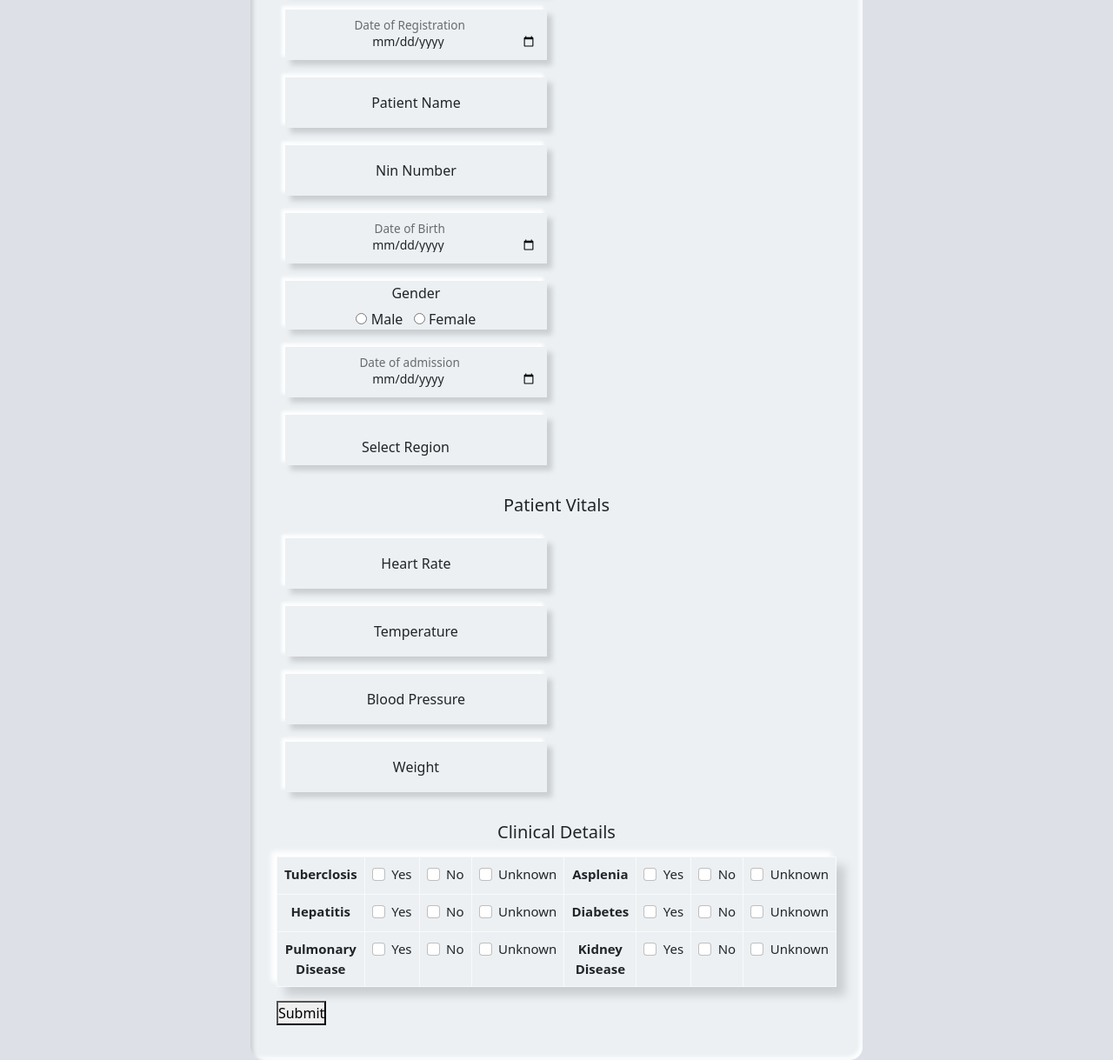
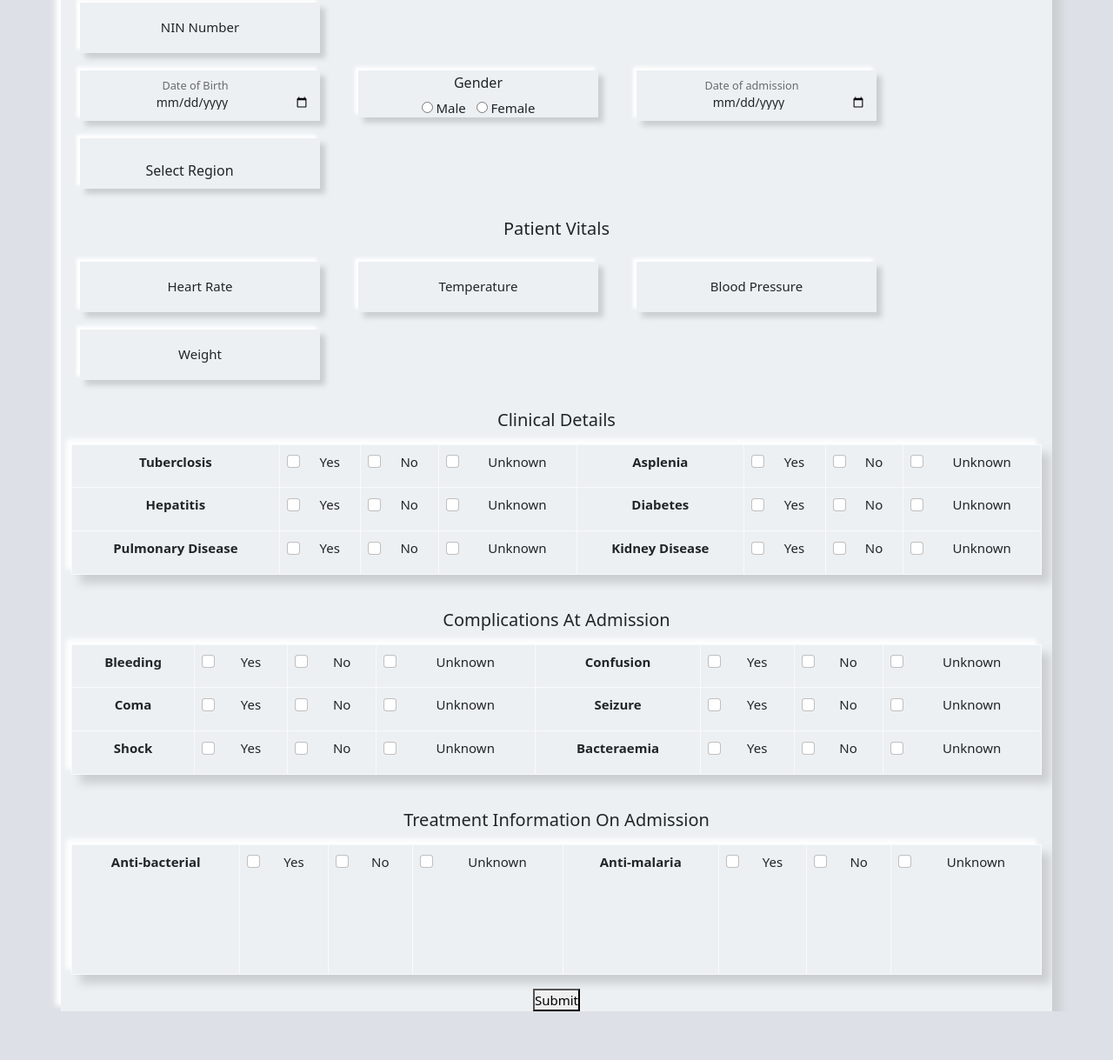
Before and after one commit to yoginoit39/ebola-reg-form, a plain HTML site: page form.html in a window 1280 px wide. Shown: the part 333-1552 px from the top of the page at 87% size. After the commit the page ends 1496 px from the top, so only its background shows below. Drawn offline with nearby package versions, Linux system fonts and the light colour scheme.

Commit message:
Indenting and layout

```diff
--- a/css/style.css
+++ b/css/style.css
@@ -22,12 +22,12 @@ text-decoration: none;
 
 .header{
     text-align: center;
-    margin-top: 50px;
+    margin: 50px;
 }
 
 .form-container{
     margin-top: 50px;
-    width: 55%;
+    width: 50%;
     height: fit-content;
     border-radius: 15px;
     padding: 40px;
@@ -38,7 +38,7 @@ text-decoration: none;
 }
 
 .form-floating{
-    width: 325px;
+    width: 300px;
     margin: 10px;
 }
 
@@ -124,3 +124,21 @@ text-decoration: none;
 .form-check-input:hover{
     box-shadow: 0 5px 15px rgba(245, 180, 3, 0.616);
 }
+
+.button{
+    text-align: center;
+    align-content: center;
+    border-radius: 0px;
+    background: #ecf0f3;
+    font-size: 15px;
+    box-shadow: 10px 10px 10px #cbced1,  -6px -6px 6px white;
+}
+
+.container{
+    text-align: center;
+    align-content: center;
+    border-radius: 0px;
+    background: #ecf0f3;
+    font-size: 15px;
+    box-shadow: 10px 10px 10px #cbced1,  -6px -6px 6px white;
+}
--- a/form.html
+++ b/form.html
@@ -11,7 +11,7 @@
 
 </head>
 <body>
-
+  <container>
     <nav class="navbar bg-dark">
       <div class="container-fluid">
         <span class="navbar-brand mb-0 h1" style="color: white;">Ebola Form</span>
@@ -20,42 +20,42 @@
     </nav>
 
     <div class="header">
-                <h3>Ebola Patient Registration Form</h3>
+      <h3>Rapid Case Management form - Ebola Virus disease</h3>
     </div>
 
-            <div class="container form-container d-flex aligns-items-center justify-content-center">
-              <form action=""  id="regForm">
-                    <h5 class="pt-0 text-center text-capitalize">Patient information</h5>
+    <div class="container">
+      <section class="vitals">
+        <h5 class="pt-4 pb-2 text-center text-capitalize">Patient Information</h5>
+
         <div class="row">
-                            <div class="form-floating  col-lg-6">
-                                <input type="text" class="form-control text-center" disabled="disabled" placeholder="First Name" >
-                                <label id="float-lables">P/N 0030</label>
+
+          <div class="form-floating col-3">
+            <input type="text" name="patientName" class="form-control text-center" id="floatingInput" placeholder="Patient Name">
+            <label id="float-lables">Patient Name</label>
           </div>
-                        <div class="form-floating col-lg-5">
+
+          <div class="form-floating  col-3">
+            <input type="text" name="patientID" class="form-control text-center" id="floatingInput" placeholder="Patient ID Number" >
+            <label id="float-lables">Patient ID Number</label>
+          </div>
+
+          <div class="form-floating col-3">
             <input type="date" name="reg-date" class="form-control text-center" id="date-pick" placeholder="">
             <label id="float-lables-date">Date of Registration</label>
           </div>
-                    </div>
-                    <div class="row">
-                            <div class="form-floating col-lg-5">
-                                <input type="text" name="patientName" class="form-control text-center" id="floatingInput" placeholder="Patient Name">
-                                <label id="float-lables">Patient Name</label>
 
-                            </div>
-
-                            <div class="form-floating col-lg-5">
+          <div class="form-floating col-3">
             <input type="text" name="NinFields" class="form-control text-center " id="Input" placeholder="Nin Number">
-                                <label id="float-lables">Nin Number</label>
-
+            <label id="float-lables">NIN Number</label>
           </div>
         </div>
 
         <div class="row">
-                        <div class="form-floating col-lg-5">
+          <div class="form-floating col-3">
             <input type="date" class="form-control text-center" id="date-pick" placeholder="Date of Birth">
             <label id="float-lables-date">Date of Birth</label>
           </div>
-                        <div class="form-floating col-lg-5">
+          <div class="form-floating col-3">
             <div class="list">
               <h6>Gender</h6>
               <div class="item">
@@ -69,14 +69,12 @@
               </div>
             </div>
           </div>
-                    </div>
-
-                    <div class="row">
-                        <div class="form-floating col-lg-5">
+          <div class="form-floating col-3">
             <input type="date" class="form-control text-center" id="date-pick" placeholder="Date of admission">
             <label id="float-lables-date">Date of admission</label>
           </div>
-                        <div class="form-floating col-lg-5">
+
+          <div class="form-floating col-3">
             <select class="form-select text-center" aria-label="Default select example">
               <option selected>Select Region</option>
               <option value="1">Kampala</option>
@@ -85,15 +83,18 @@
             </select>
           </div>
         </div>
-
+      </section>
 
       <section class="vitals">
         <h5 class="pt-4 pb-2 text-center text-capitalize">Patient Vitals</h5>
+
         <div class="row">
+
           <div class="form-floating col-lg-6">
             <input type="text"  class="form-control text-center" id="floatingInput" placeholder="Heart Rate">
             <label id="float-lables">Heart Rate</label>
           </div>
+
           <div class="form-floating col-lg-6">
             <input type="text"  class="form-control text-center" id="floatingInput" placeholder="Heart Rate">
             <label id="float-lables">Temperature</label>
@@ -103,6 +104,7 @@
             <input type="text"  class="form-control text-center" id="floatingInput" placeholder="Heart Rate">
             <label id="float-lables">Blood Pressure</label>
           </div>
+
           <div class="form-floating col-lg-6">
             <input type="text" class="form-control text-center" id="floatingInput" placeholder="Heart Rate">
             <label id="float-lables">Weight</label>
@@ -116,114 +118,88 @@
 
           <tbody>
             <tr>
-                                        <td> <b>Tuberclosis</b> </td>
+              <td> <b>Tuberclosis</b>
+              </td>
               <td>
                 <div class="form-check">
                   <input class="form-check-input" type="checkbox" value="" id="defaultCheck1">
-                                                <label class="form-check-label" for="defaultCheck1">
-                                                  Yes
+                  <label class="form-check-label" for="defaultCheck1">Yes
                   </label>
                 </div>
               </td>
               <td>
                 <div class="form-check">
                   <input class="form-check-input" type="checkbox" value="" id="defaultCheck1">
-                                                <label class="form-check-label" for="defaultCheck1">
-                                                 No
-                                                </label>
+                  <label class="form-check-label" for="defaultCheck1">No</label>
                 </div>
               </td>
               <td>
                 <div class="form-check">
                   <input class="form-check-input" type="checkbox" value="" id="defaultCheck1">
-                                                <label class="form-check-label" for="defaultCheck1">
-                                                  Unknown
-                                                </label>
+                  <label class="form-check-label" for="defaultCheck1">Unknown</label>
                 </div>
               </td>
 
-                                        <td>  <b>Asplenia</b></td>
+              <td>  <b>Asplenia</b> </td>
               <td>
                 <div class="form-check">
                   <input class="form-check-input" type="checkbox" value="" id="defaultCheck1">
-                                                <label class="form-check-label" for="defaultCheck1">
-                                                  Yes
-                                                </label>
+                  <label class="form-check-label" for="defaultCheck1">Yes</label>
                 </div>
               </td>
               <td>
                 <div class="form-check">
                   <input class="form-check-input" type="checkbox" value="" id="defaultCheck1">
-                                                <label class="form-check-label" for="defaultCheck1">
-                                                  No
-                                                </label>
+                  <label class="form-check-label" for="defaultCheck1">No</label>
                 </div>
               </td>
 
               <td>
                 <div class="form-check">
                   <input class="form-check-input" type="checkbox" value="" id="defaultCheck1">
-                                                    <label class="form-check-label" for="defaultCheck1">
-                                                      Unknown
-                                                    </label>
+                  <label class="form-check-label" for="defaultCheck1">Unknown</label>
                 </div>
               </td>
-
             </tr>
-
-
 
             <tr>
               <td> <b>Hepatitis</b> </td>
               <td>
                 <div class="form-check">
                   <input class="form-check-input" type="checkbox" value="" id="defaultCheck1">
-                                            <label class="form-check-label" for="defaultCheck1">
-                                              Yes
-                                            </label>
+                  <label class="form-check-label" for="defaultCheck1">Yes</label>
                 </div>
               </td>
               <td>
                 <div class="form-check">
                   <input class="form-check-input" type="checkbox" value="" id="defaultCheck1">
-                                            <label class="form-check-label" for="defaultCheck1">
-                                              No
-                                            </label>
+                  <label class="form-check-label" for="defaultCheck1">No</label>
                 </div>
               </td>
               <td>
                 <div class="form-check">
                   <input class="form-check-input" type="checkbox" value="" id="defaultCheck1">
-                                            <label class="form-check-label" for="defaultCheck1">
-                                              Unknown
-                                            </label>
+                  <label class="form-check-label" for="defaultCheck1">Unknown</label>
                 </div>
               </td>
-
 
               <td> <b> Diabetes</b></td>
               <td>
                 <div class="form-check">
                   <input class="form-check-input" type="checkbox" value="" id="defaultCheck1">
-                                            <label class="form-check-label" for="defaultCheck1">
-                                              Yes
-                                            </label>
+                  <label class="form-check-label" for="defaultCheck1">Yes</label>
                 </div>
               </td>
               <td>
                 <div class="form-check">
                   <input class="form-check-input" type="checkbox" value="" id="defaultCheck1">
-                                            <label class="form-check-label" for="defaultCheck1">
-                                              No
-                                            </label>
+                  <label class="form-check-label" for="defaultCheck1">No</label>
                 </div>
               </td>
               <td>
                 <div class="form-check">
                   <input class="form-check-input" type="checkbox" value="" id="defaultCheck1">
-                                            <label class="form-check-label" for="defaultCheck1">
-                                              Unknown
-                                            </label>
+                  <label class="form-check-label" for="defaultCheck1">Unknown</label>
                 </div>
               </td>
             </tr>
@@ -233,66 +209,238 @@
               <td>
                 <div class="form-check">
                   <input class="form-check-input" type="checkbox" value="" id="defaultCheck1">
-                                            <label class="form-check-label" for="defaultCheck1">
-                                              Yes
-                                            </label>
+                  <label class="form-check-label" for="defaultCheck1">Yes</label>
                 </div>
               </td>
               <td>
                 <div class="form-check">
                   <input class="form-check-input" type="checkbox" value="" id="defaultCheck1">
-                                            <label class="form-check-label" for="defaultCheck1">
-                                              No
-                                            </label>
+                  <label class="form-check-label" for="defaultCheck1">No</label>
                 </div>
               </td>
               <td>
                 <div class="form-check">
                   <input class="form-check-input" type="checkbox" value="" id="defaultCheck1">
-                                            <label class="form-check-label" for="defaultCheck1">
-                                              Unknown
-                                            </label>
+                  <label class="form-check-label" for="defaultCheck1">Unknown</label>
                 </div>
               </td>
               <td> <b>Kidney Disease</b> </td>
               <td>
                 <div class="form-check">
                   <input class="form-check-input" type="checkbox" value="" id="defaultCheck1">
-                                            <label class="form-check-label" for="defaultCheck1">
-                                              Yes
-                                            </label>
+                  <label class="form-check-label" for="defaultCheck1">Yes</label>
                 </div>
               </td>
               <td>
                 <div class="form-check">
                   <input class="form-check-input" type="checkbox" value="" id="defaultCheck1">
-                                            <label class="form-check-label" for="defaultCheck1">
-                                              No
-                                            </label>
+                  <label class="form-check-label" for="defaultCheck1">No</label>
                 </div>
               </td>
               <td>
                 <div class="form-check">
                   <input class="form-check-input" type="checkbox" value="" id="defaultCheck1">
-                                            <label class="form-check-label" for="defaultCheck1">
-                                              Unknown
-                                            </label>
+                  <label class="form-check-label" for="defaultCheck1">Unknown</label>
                 </div>
               </td>
             </tr>
+          </tbody>
+        </table>
+      </section>
+
+      <section class="clinical-details" id="complications-at-admission">
+        <h5 class="pt-4 pb-2 text-center text-capitalize">Complications at admission</h5>
+        <table class="table table-bordered border-light table-container">
+
+          <tbody>
+            <tr>
+              <td> <b>Bleeding</b> </td>
+              <td>
+                <div class="form-check">
+                  <input class="form-check-input" type="checkbox" value="" id="defaultCheck1">
+                  <label class="form-check-label" for="defaultCheck1">Yes</label>
+                </div>
+              </td>
+              <td>
+                <div class="form-check">
+                  <input class="form-check-input" type="checkbox" value="" id="defaultCheck1">
+                  <label class="form-check-label" for="defaultCheck1">No</label>
+                </div>
+              </td>
+              <td>
+                <div class="form-check">
+                  <input class="form-check-input" type="checkbox" value="" id="defaultCheck1">
+                  <label class="form-check-label" for="defaultCheck1">Unknown</label>
+                </div>
+              </td>
+
+              <td>  <b>Confusion</b></td>
+              <td>
+                <div class="form-check">
+                  <input class="form-check-input" type="checkbox" value="" id="defaultCheck1">
+                  <label class="form-check-label" for="defaultCheck1">Yes</label>
+                </div>
+              </td>
+              <td>
+                <div class="form-check">
+                  <input class="form-check-input" type="checkbox" value="" id="defaultCheck1">
+                  <label class="form-check-label" for="defaultCheck1">No</label>
+                </div>
+              </td>
+
+              <td>
+                <div class="form-check">
+                  <input class="form-check-input" type="checkbox" value="" id="defaultCheck1">
+                  <label class="form-check-label" for="defaultCheck1">Unknown</label>
+                </div>
+              </td>
             </tr>
+
+            <tr>
+              <td> <b>Coma</b> </td>
+              <td>
+                <div class="form-check">
+                  <input class="form-check-input" type="checkbox" value="" id="defaultCheck1">
+                  <label class="form-check-label" for="defaultCheck1">Yes</label>
+                </div>
+              </td>
+              <td>
+                <div class="form-check">
+                  <input class="form-check-input" type="checkbox" value="" id="defaultCheck1">
+                  <label class="form-check-label" for="defaultCheck1">No</label>
+                </div>
+              </td>
+              <td>
+                <div class="form-check">
+                  <input class="form-check-input" type="checkbox" value="" id="defaultCheck1">
+                  <label class="form-check-label" for="defaultCheck1"> Unknown</label>
+                </div>
+              </td>
+
+              <td> <b> Seizure</b></td>
+              <td>
+                <div class="form-check">
+                  <input class="form-check-input" type="checkbox" value="" id="defaultCheck1">
+                  <label class="form-check-label" for="defaultCheck1">Yes</label>
+                </div>
+              </td>
+              <td>
+                <div class="form-check">
+                  <input class="form-check-input" type="checkbox" value="" id="defaultCheck1">
+                  <label class="form-check-label" for="defaultCheck1">No</label>
+                </div>
+              </td>
+              <td>
+                <div class="form-check">
+                  <input class="form-check-input" type="checkbox" value="" id="defaultCheck1">
+                  <label class="form-check-label" for="defaultCheck1">Unknown</label>
+                </div>
+              </td>
+            </tr>
+
+            <tr>
+              <td> <b>Shock</b>  </td>
+              <td>
+                <div class="form-check">
+                  <input class="form-check-input" type="checkbox" value="" id="defaultCheck1">
+                  <label class="form-check-label" for="defaultCheck1">Yes</label>
+                </div>
+              </td>
+              <td>
+                <div class="form-check">
+                  <input class="form-check-input" type="checkbox" value="" id="defaultCheck1">
+                  <label class="form-check-label" for="defaultCheck1">No</label>
+                </div>
+              </td>
+              <td>
+                <div class="form-check">
+                  <input class="form-check-input" type="checkbox" value="" id="defaultCheck1">
+                  <label class="form-check-label" for="defaultCheck1">Unknown</label>
+                </div>
+              </td>
+              <td> <b>Bacteraemia</b> </td>
+              <td>
+                <div class="form-check">
+                  <input class="form-check-input" type="checkbox" value="" id="defaultCheck1">
+                  <label class="form-check-label" for="defaultCheck1">Yes</label>
+                </div>
+              </td>
+              <td>
+                <div class="form-check">
+                  <input class="form-check-input" type="checkbox" value="" id="defaultCheck1">
+                  <label class="form-check-label" for="defaultCheck1">No</label>
+                </div>
+              </td>
+              <td>
+                <div class="form-check">
+                  <input class="form-check-input" type="checkbox" value="" id="defaultCheck1">
+                  <label class="form-check-label" for="defaultCheck1">Unknown</label>
+                </div>
+              </td>
+              </tr>
+
           </tbody>
         </table>
 
       </section>
 
+      <section class="clinical-details" id="treatment-on-admission">
+        <h5 class="pt-4 pb-2 text-center text-capitalize">Treatment information on admission</h5>
+        <table class="table table-bordered border-light table-container">
+
+          <tbody>
+            <tr>
+              <td> <b>Anti-bacterial</b> </td>
+              <td>
+                <div class="form-check">
+                  <input class="form-check-input" type="checkbox" value="" id="defaultCheck1">
+                  <label class="form-check-label" for="defaultCheck1">Yes</label>
+                </div>
+              </td>
+              <td>
+                <div class="form-check">
+                  <input class="form-check-input" type="checkbox" value="" id="defaultCheck1">
+                  <label class="form-check-label" for="defaultCheck1">No</label>
+                </div>
+              </td>
+              <td>
+                <div class="form-check">
+                  <input class="form-check-input" type="checkbox" value="" id="defaultCheck1">
+                  <label class="form-check-label" for="defaultCheck1">Unknown</label>
+                </div>
+              </td>
+
+              <td>  <b>Anti-malaria</b></td>
+              <td>
+                <div class="form-check">
+                  <input class="form-check-input" type="checkbox" value="" id="defaultCheck1">
+                  <label class="form-check-label" for="defaultCheck1">Yes</label>
+                </div>
+              </td>
+              <td>
+                <div class="form-check">
+                  <input class="form-check-input" type="checkbox" value="" id="defaultCheck1">
+                  <label class="form-check-label" for="defaultCheck1">No</label>
+                </div>
+              </td>
+
+              <td>
+                <div class="form-check">
+                  <input class="form-check-input" type="checkbox" value="" id="defaultCheck1">
+                  <label class="form-check-label" for="defaultCheck1">Unknown</label>
+                </div>
+              </td>
+            </tr>
+
+          </tbody>
+        </table>
+      </section>
+
       <button type="submit" onclick="checkInputs()">Submit</button>
     </form>
-
-
     </div>
             <!-- end of container -->
-
+  </container>
     <script src="js/validate.js"></script>
     <!-- JavaScript Bundle with Popper -->
     <script src="https://cdn.jsdelivr.net/npm/bootstrap@5.2.1/dist/js/bootstrap.bundle.min.js" integrity="sha384-u1OknCvxWvY5kfmNBILK2hRnQC3Pr17a+RTT6rIHI7NnikvbZlHgTPOOmMi466C8" crossorigin="anonymous"></script>
```
Lines whose indentation alone changed are shown as unchanged.
